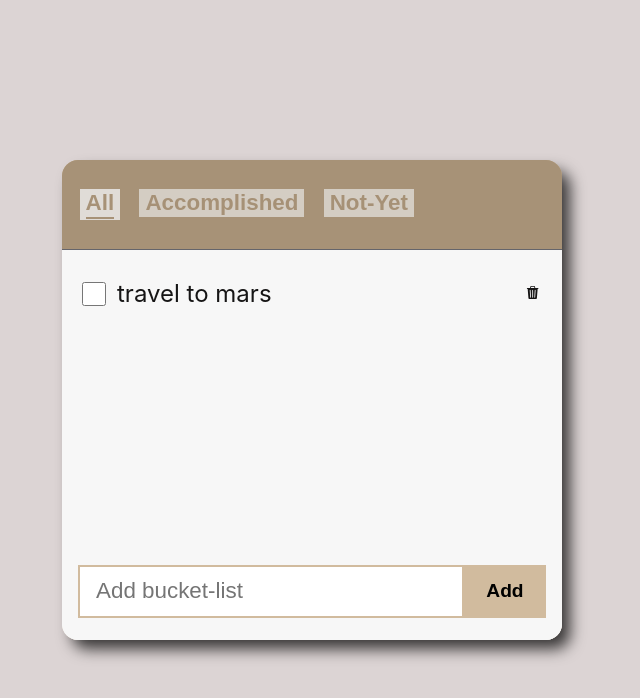
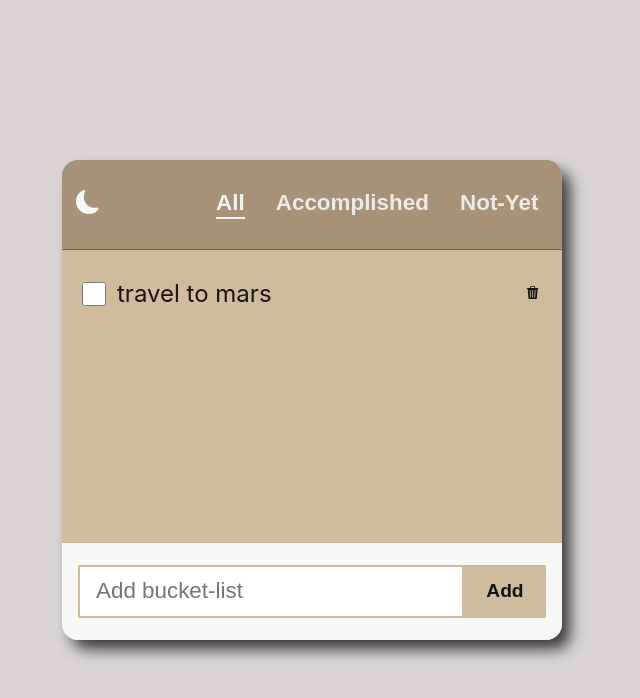
Before and after one commit to jin1401/bucket-list, a React (Create React App) app: page / in a window 1280 px wide. Shown: the top 698 px of the page, without its empty margins (328-968 px from the left). Built offline with nearby package versions, Linux system fonts and the light colour scheme.

Commit message:
feat: add darkmode toggle button

```diff
--- a/src/App.js
+++ b/src/App.js
@@ -2,24 +2,21 @@
 import "./App.css";
 import Bucketlist from "./components/Bucketlist/Bucketlist";
 import Header from "./components/Header/Header";
+import DarkmodeProvider from "./Context/DarkmodeProvider";
 
 const filters = ["all", "accomplished", "not-yet"];
 function App() {
     const [filter, setFilter] = useState(filters[0]);
     return (
-        <>
+        <DarkmodeProvider>
             <Header
                 filters={filters}
                 filter={filter}
                 onFilterChange={setFilter}
             />
             <Bucketlist filter={filter} />
-        </>
+        </DarkmodeProvider>
     );
 }
 
-function handleFilterChange(filter) {
-    setFilter(filter);
-}
-
 export default App;
--- /dev/null
+++ b/src/Context/DarkmodeProvider.jsx
@@ -0,0 +1,36 @@
+import React, { createContext, useContext, useEffect, useState } from 'react';
+
+const DarkModeContext = createContext();
+
+export default function DarkmodeProvider({children}) {
+  const [darkMode, setDarkMode] = useState(false);
+  const toggleDarkMode = () => {
+    setDarkMode(!darkMode);
+    updateDarkMode(!darkMode);
+  }
+
+  // Provider가 처음에 마운트 되었을 때 한 번 로컬 스토리지에 저장된 값을 확인
+  useEffect(()=> {
+    const isDark = localStorage.theme === 'dark' || (!('theme' in localStorage) && window.matchMedia('(prefers-color-scheme: dark)').matches);
+    setDarkMode(isDark);
+    updateDarkMode(isDark);
+  }, []);
+  return (
+    <DarkModeContext.Provider value={{darkMode, toggleDarkMode}}>
+      {children}
+    </DarkModeContext.Provider>
+  );
+}
+
+function updateDarkMode(darkMode) {
+  // html tag 에 class를 넣고 삭제하는 기능
+  if(darkMode){
+    document.documentElement.classList.add('dark');
+    localStorage.theme = 'dark';
+  } else {
+    document.documentElement.classList.remove('dark');
+    localStorage.theme = 'light';
+  }
+}
+
+export const useDarkMode = () => useContext(DarkModeContext);
--- a/src/components/AddBucketList/AddBucketList.module.css
+++ b/src/components/AddBucketList/AddBucketList.module.css
@@ -15,6 +15,7 @@
 
 .button {
     cursor: pointer;
+    color: var(--color-text);
     background-color: var(--color-bg);
     font-weight: bold;
     font-size: 1.2rem;
--- a/src/components/Bucketlist/Bucketlist.module.css
+++ b/src/components/Bucketlist/Bucketlist.module.css
@@ -3,7 +3,7 @@
     flex-direction: column;
     min-height: 0;
     height: 100%;
-    background-color: var(--color-white);
+    background-color: var(--color-bg);
 }
 
 .list {
--- a/src/components/Header/Header.jsx
+++ b/src/components/Header/Header.jsx
@@ -1,9 +1,15 @@
 import React from 'react';
 import styles from './Header.module.css'
+import { useDarkMode } from '../../Context/DarkmodeProvider';
+import { FiSun } from "react-icons/fi";
+import { BsFillMoonFill } from "react-icons/bs";
 
 export default function Header({filters, filter, onFilterChange}) {
+  const {darkMode, toggleDarkMode} = useDarkMode();
   return (
     <header className={styles.header}>
+      <button onClick={toggleDarkMode} className={styles.toggle}>{!darkMode && <BsFillMoonFill />}
+        {darkMode && <FiSun />}</button>
       <ul className={styles.filters}>
         {filters.map((value, index) => (
           <li key={index}
--- a/src/components/Header/Header.module.css
+++ b/src/components/Header/Header.module.css
@@ -15,10 +15,10 @@
     font-size: 1.4rem;
     margin: 0.3rem;
     text-transform: capitalize;
-    backgound-color: transparent;
-    color: var(--color-bg-dark);
-    opacity: 0.8;
+    color: var(--color-accent);
+    opacity: 0.9;
     font-weight: bold;
+    background-color: transparent;
 }
 
 .filter:hover,
@@ -30,5 +30,18 @@
     content: "";
     display: block;
     margin-top: 0.1rem;
-    border: 1px solid var(--color-bg-dark);
+    border: 1px solid var(--color-accent);
+    opacity: 1;
 }
+
+.toggle {
+    font-size: 1.5rem;
+    cursor: pointer;
+    background-color: transparent;
+    color: var(--color-white);
+    transition: all 150ms ease-out;
+}
+
+.toggle:hover {
+    transform: scale(1.1);
+}
--- a/src/index.css
+++ b/src/index.css
@@ -2,10 +2,18 @@
     --color-outer-bg: #dcd4d4;
     --color-bg: #d1bb9e;
     --color-bg-dark: #a79277;
-    --color-accent: #9eb4d1;
+    --color-accent: #ffffff;
     --color-grey: #65656b;
     --color-white: #f7f7f7;
     --color-text: #161515;
+}
+
+html.dark {
+    --color-bg: #0a0606;
+    --color-bg-dark: #000000;
+    --color-grey: #1c1c1c;
+    --color-text: #ffffff;
+    --color-accent: #ffffff;
 }
 
 body {
```
